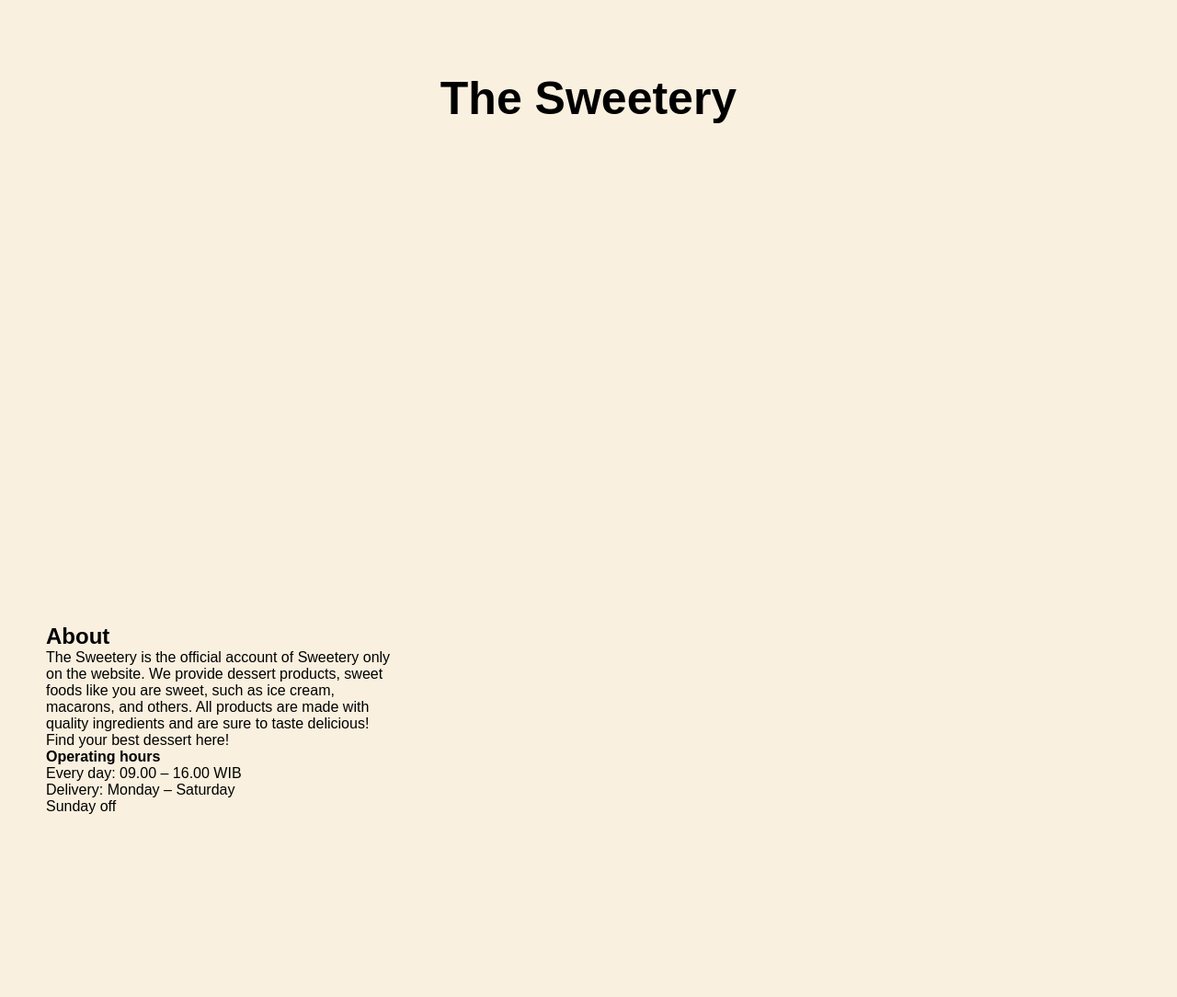
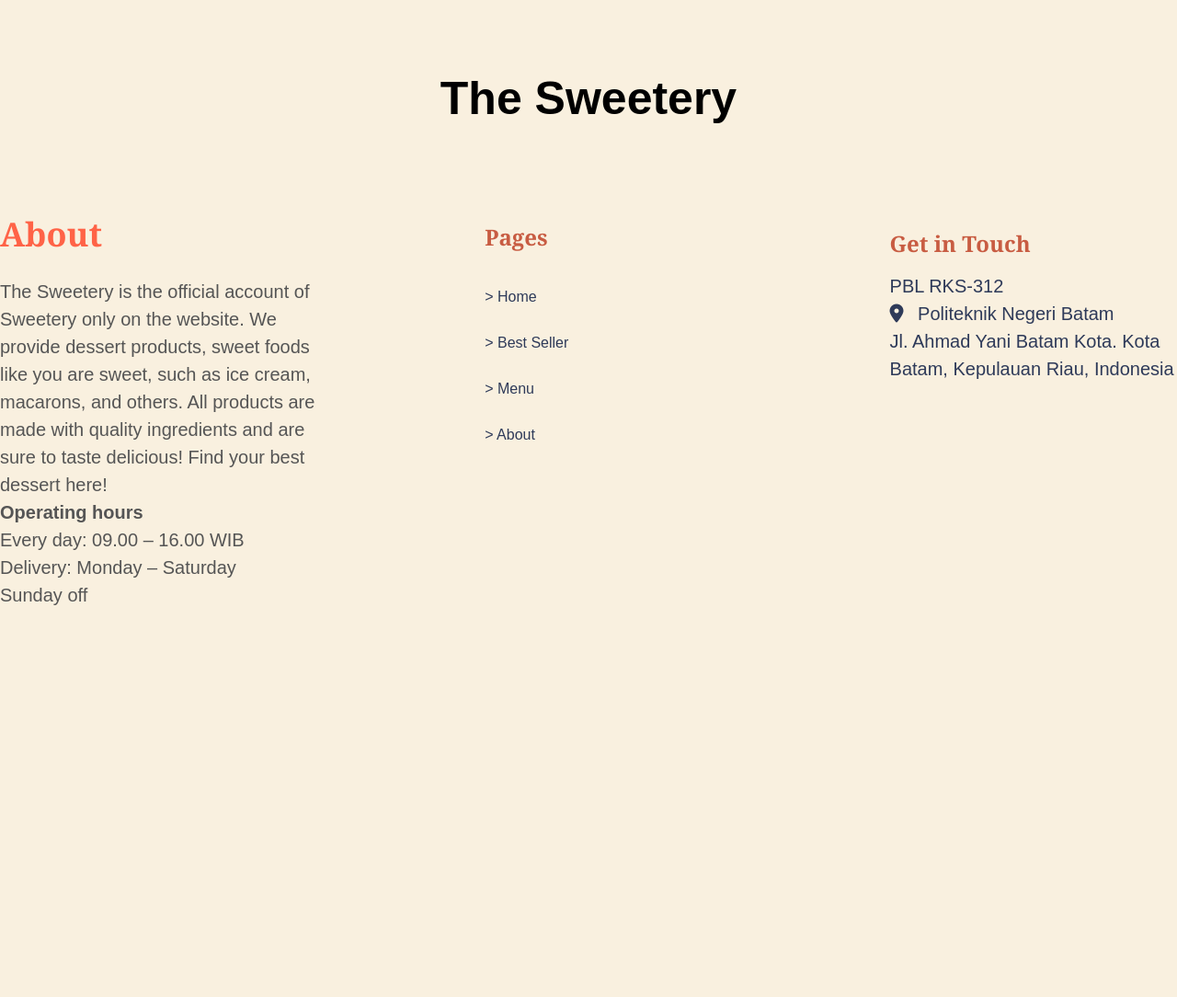
Before and after one commit to iampaw/rks312, a Django app: page / in a window 1280 px wide. Shown: the part 2241-3325 px from the top of the page at 92% size. Before the commit the page ends 3126 px from the top, so only its background shows below. Run offline with Django 5.2, Linux system fonts and the light colour scheme; data comes from the database, SQL or seed files in the repository.

Commit message:
tambahan tampilan page

```diff
--- a/webku/static/css/style.css
+++ b/webku/static/css/style.css
@@ -536,28 +536,90 @@ html {
     font-weight: bold;
 }
 
-.Sweetery {
+.section {
     display: flex;
-    justify-content: space-between;
+    justify-content: flex-start;
+    align-items: flex-start;
+    gap: 180px;
     margin: 40px 0;
+    position: relative;
+    top: -550px;
 }
 
-.Sweetery div {
+.about {
+    width: 40%;
+    text-align: left;
+    line-height: 1.5;
+    color: #000;
+    font-family: 'MADE Sunflower', sans-serif;
+}
+
+.about h2 {
+    font-size: 36px; /* Mengatur ukuran judul */
+    color: #FF6347; /* Warna merah untuk judul */
+    margin-bottom: 20px; /* Jarak antara judul dan teks */
+    font-family: 'Georgia', serif; /* Font untuk heading */
+}
+
+.about p {
+    font-size: 20px; /* Ukuran teks isi */
+    color: #555; /* Warna teks isi */
+}
+
+.pages {
     width: 30%;
     text-align: left;
+    line-height: 2.5;
 }
 
-.section h2 {
+.pages h2 {
+    font-size: 24px;
+    color: #c85c42;
     font-family: 'Georgia', serif;
-    font-size: 24px;
-    color: #2e3a59;
+    margin-bottom: 15px; /* Memberi jarak antara judul dan daftar */
 }
 
+.pages ul {
+    list-style: none;
+    padding: 0;
+}
 
-.about {
-    position: relative; /* Menjadikan elemen bisa dipindah */
-    top: 30px; /* Geser ke bawah */
-    left: 50px; /* Geser ke kiri */
-    color: #000000;
-    top: -100px;
+.pages ul li {
+    margin: 10px 0;
 }
+
+.pages ul li a {
+    text-decoration: none;
+    color: #2e3a59;
+    font-size: 16px;
+    transition: color 0.3s;
+}
+
+.pages ul li a:hover {
+    color: #c85c42;
+    text-decoration: underline;
+}
+
+.contact {
+    width: 36%;
+    text-align: left;
+    position: relative;
+    top: 20px;
+}
+
+.contact h2 {
+    font-size: 24px;
+    color: #c85c42;
+    font-family: 'Georgia', serif;
+    margin-bottom: 15px;
+}
+
+.contact p {
+    font-size: 20px;
+    color: #2e3a59;
+    line-height: 1.5;
+}
+
+.contact i {
+    margin-right: 10px; /* Memberikan jarak di sebelah kanan ikon */
+}
--- a/webku/templates/home.html
+++ b/webku/templates/home.html
@@ -171,7 +171,7 @@
 <div id="category-section3" class="section3-ketiga">
     <h3>The Sweetery</h3>
 </div>
-<div class="Sweetery">
+<div class="section">
     <div class="about">
         <h2>About</h2>
         <p>
@@ -185,6 +185,23 @@
         Delivery: Monday – Saturday<br>
         Sunday off
     </p>
+</div>
+<div class="pages">
+    <h2>Pages</h2>
+    <ul>
+        <li><a href="#">> Home</a></li>
+        <li><a href="#">> Best Seller</a></li>
+        <li><a href="#">> Menu</a></li>
+        <li><a href="#">> About</a></li>
+    </ul>
+</div>
+<div class="contact">
+    <h2>Get in Touch</h2>
+    <p>PBL RKS-312</p>
+    <p><i class="fas fa-map-marker-alt"></i> Politeknik Negeri Batam<br>
+        Jl. Ahmad Yani Batam Kota. Kota Batam, Kepulauan Riau, Indonesia
+    </p>
+</div>
 </div>
 <script>
     function filterCategory(category) {
```
